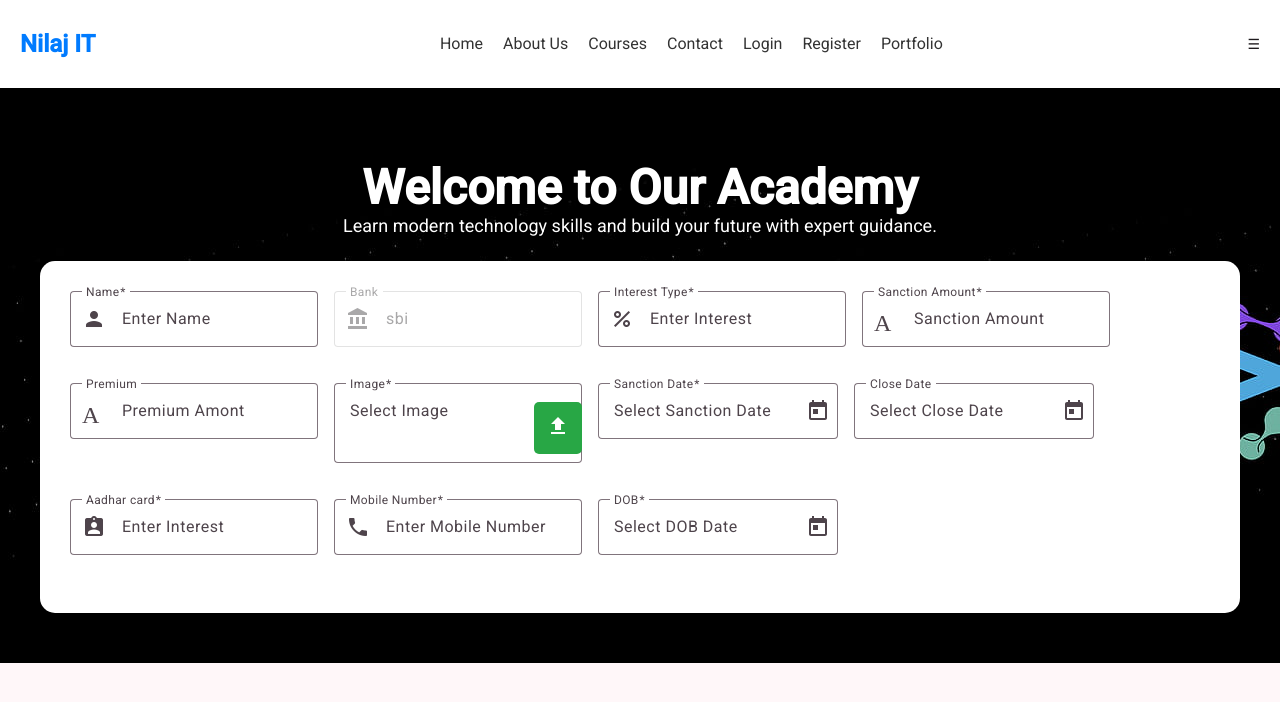
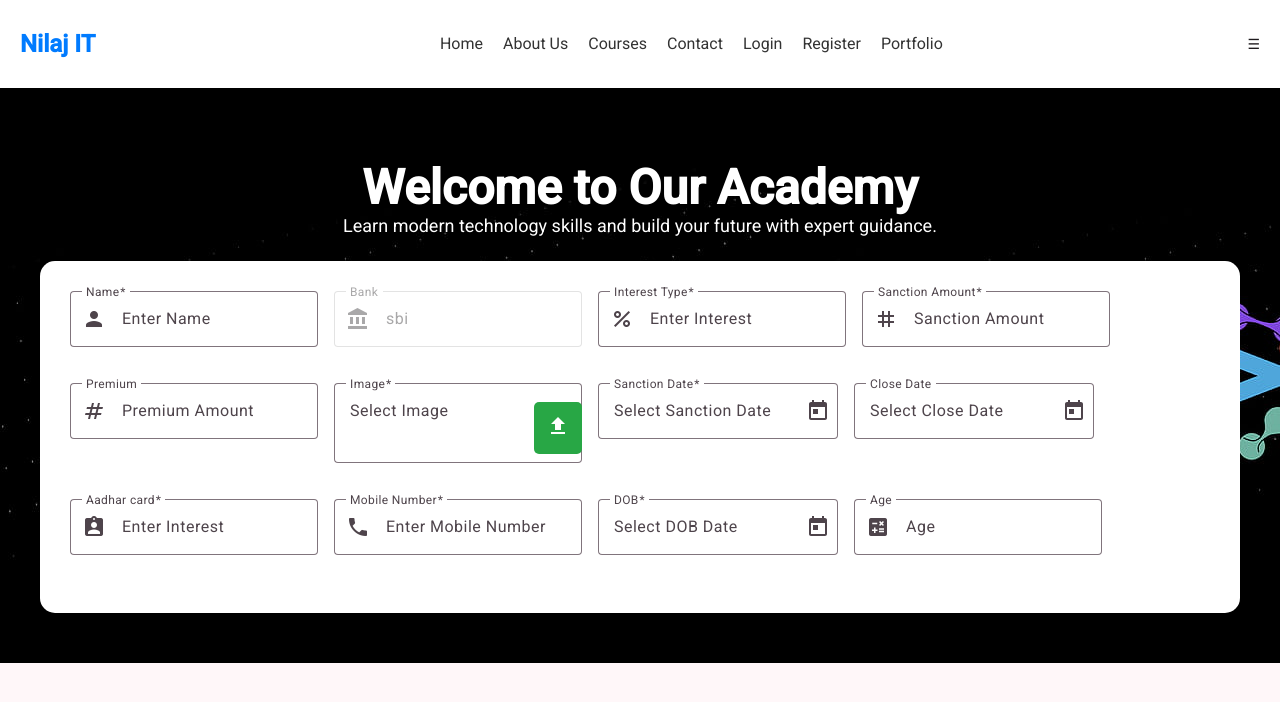
Before and after one commit to nilajcoder/Academy, an Angular app in the folder Academy/: page /register in a window 1280 px wide. Shown: the top 702 px of the page. Built offline with nearby package versions, Linux system fonts and the light colour scheme.

Commit message:
dobcalculate

```diff
--- a/Academy/src/component/register/register.html
+++ b/Academy/src/component/register/register.html
@@ -104,7 +104,7 @@
                             Sanction is required
                         </mat-error>
 
-                        <mat-icon matPrefix>Account</mat-icon>
+                        <mat-icon matPrefix>tag</mat-icon>
 
 
 
@@ -121,9 +121,9 @@
                     <mat-form-field appearance="outline" floatLabel="always">
                         <mat-label>Premium</mat-label>
 
-                        <input matInput type="number" formControlName="premium" placeholder="Premium Amont" readonly />
+                        <input matInput type="number" formControlName="premium" placeholder="Premium Amount" readonly />
 
-                        <mat-icon matPrefix>Account</mat-icon>
+                      <mat-icon matPrefix>numbers</mat-icon>
 
 
 
@@ -209,7 +209,7 @@
 
 
 
-                <!-- Adhar card -->
+                <!-- Aadhar card -->
                 <div class="md:col-3 col-12">
 
                     <mat-form-field appearance="outline" floatLabel="always">
@@ -278,7 +278,7 @@
                     <mat-form-field appearance="outline" floatLabel="always">
                         <mat-label>DOB</mat-label>
                         <input matInput [matDatepicker]="dobPicker" formControlName="dobDate"
-                            placeholder="Select DOB Date" [max]="maxDobDate" [min]="minDobDate" readonly (keydown)="disableTyping($event)"
+                            placeholder="Select DOB Date" [max]="maxDobDate" [min]="minDobDate" (dateChange)="calculateAge()"readonly (keydown)="disableTyping($event)"
                             (paste)="disableTypingPaste($event)">
                         <mat-datepicker-toggle matSuffix [for]="dobPicker"></mat-datepicker-toggle>
                         <mat-datepicker #dobPicker></mat-datepicker>
@@ -294,6 +294,28 @@
 
 
 
+                               <!-- Calculated Age -->
+
+                            <div class="md:col-3 col-12">
+
+                    <mat-form-field appearance="outline" floatLabel="always">
+                        <mat-label>Age</mat-label>
+
+                        <input matInput type="number" formControlName="age" placeholder="Age" readonly />
+
+                        <mat-icon matPrefix>calculate</mat-icon>
+
+
+
+
+                    </mat-form-field>
+
+
+                </div>
+
+
+
+
 
 
 
@@ -303,55 +325,3 @@
 
 
         </form>
-
-
-
-        <!--
-
-  <mat-form-field appearance="outline" class="full-width">
-    <mat-label>Email</mat-label>
-    <mat-icon matPrefix>email</mat-icon>
-    <input matInput type="email" [(ngModel)]="email" name="email" required>
-  </mat-form-field>
-
-
-  <mat-form-field appearance="outline" class="full-width">
-    <mat-label>Mobile</mat-label>
-    <mat-icon matPrefix>phone</mat-icon>
-    <input matInput [(ngModel)]="mobile" name="mobile" required>
-  </mat-form-field>
-
-
-  <mat-form-field appearance="outline" class="full-width">
-    <mat-label>Password</mat-label>
-    <mat-icon matPrefix>lock</mat-icon>
-    <input matInput type="password" [(ngModel)]="password" name="password" required>
-  </mat-form-field>
-
-
-  <button mat-raised-button color="primary" class="full-width">Register</button>
-
-  <div class="link">
-    <p>Already have an account?
-      <a routerLink="/login">Login</a>
-    </p>
-  </div>
-
-        </form>
-        <button routerLink="/register" class="btn-primary">Get Started</button>
-    </div>
-</section>
-
-
-<section id="portfolio" class="portfolio">
-    <h2>Our Portfolio</h2>
-
-    <div class="portfolio-grid">
-        <div class="card">Web Development</div>
-        <div class="card">UI / UX Design</div>
-        <div class="card">App Development</div>
-        <div class="card">Cloud Computing</div>
-    </div>
-</section>
-
--->
--- a/Academy/src/component/register/register.ts
+++ b/Academy/src/component/register/register.ts
@@ -89,7 +89,8 @@ this.today.getDate()
       mobileNo:['',Validators.required,
 
         Validators.pattern(/^[6-9][0-9]{9}$/)
-      ]
+      ] ,
+      age:['']
 
 
 
@@ -108,6 +109,41 @@ this.today.getDate()
 
 
 
+
+// calculateAge(): void {
+//   const dob = this.detailForm.get('dobDate')?.value;
+//   if (!dob) return this.detailForm.get('age')?.setValue('');
+
+//   const age =
+//     new Date().getFullYear() - new Date(dob).getFullYear();
+
+//   this.detailForm.get('age')?.setValue(age);
+// }
+
+
+
+calculateAge(): void {
+  const dob = this.detailForm.get('dobDate')?.value;
+  if (!dob) {
+    this.detailForm.get('age')?.setValue('');
+    return;
+  }
+
+  const birth = new Date(dob);
+  const today = new Date();
+
+  let years = today.getFullYear() - birth.getFullYear();
+  let months = today.getMonth() - birth.getMonth();
+
+  // যদি জন্মদিন এখনও আসেনি এই বছর
+  if (months < 0 || (months === 0 && today.getDate() < birth.getDate())) {
+    years--;
+    months += 12;
+  }
+
+  const age = Number(`${years}.${months}`);
+  this.detailForm.get('age')?.setValue(age);
+}
 
   calculatepremium() {
     const amount = this.detailForm.get('sanction')?.value;
```
